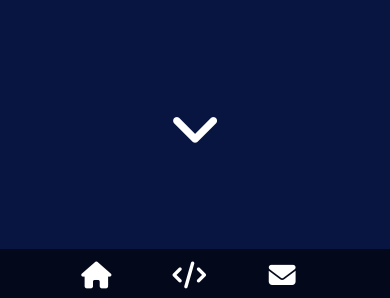
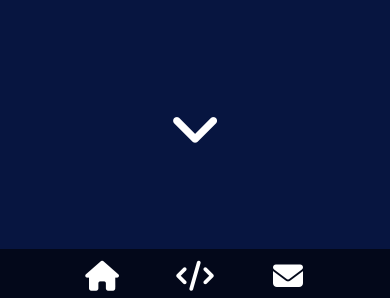
Before and after one commit to Garrett-J/Portfolio, a plain HTML site: page index.html in a window 390 px wide. Shown: the part 544-842 px from the top of the page. Drawn offline with nearby package versions, Linux system fonts and the light colour scheme; a web font is replaced by a local one.

Commit message:
adjusted centering on mobile navbar

```diff
--- a/style.scss
+++ b/style.scss
@@ -167,10 +167,12 @@ ul {
 
 
 .nav {
+    display: flex;
     position: fixed;
     bottom: 0;
     width: 100%;
     background-color: #03081a;
+    justify-content: center;
 
     @include media-lg {
         position:fixed;
@@ -188,9 +190,9 @@ ul {
     .nav-icons {
         display: flex;
         flex-direction: row;
-        font-size: calc(21px + 1.5vw);
+        font-size: 30px;
         gap: 3rem;
-        justify-content: center;
+
         height: 51px;
         align-items: center;
 
@@ -201,9 +203,11 @@ ul {
             align-content: flex-end;
             gap: 2rem;
             height: auto;
+            font-size: calc(21px + 1.5vw);
         }
 
         &__icon {
+            text-align: center;
             width:45px;
 
             @include media-lg {
```
Also changed, not shown: style.css.
